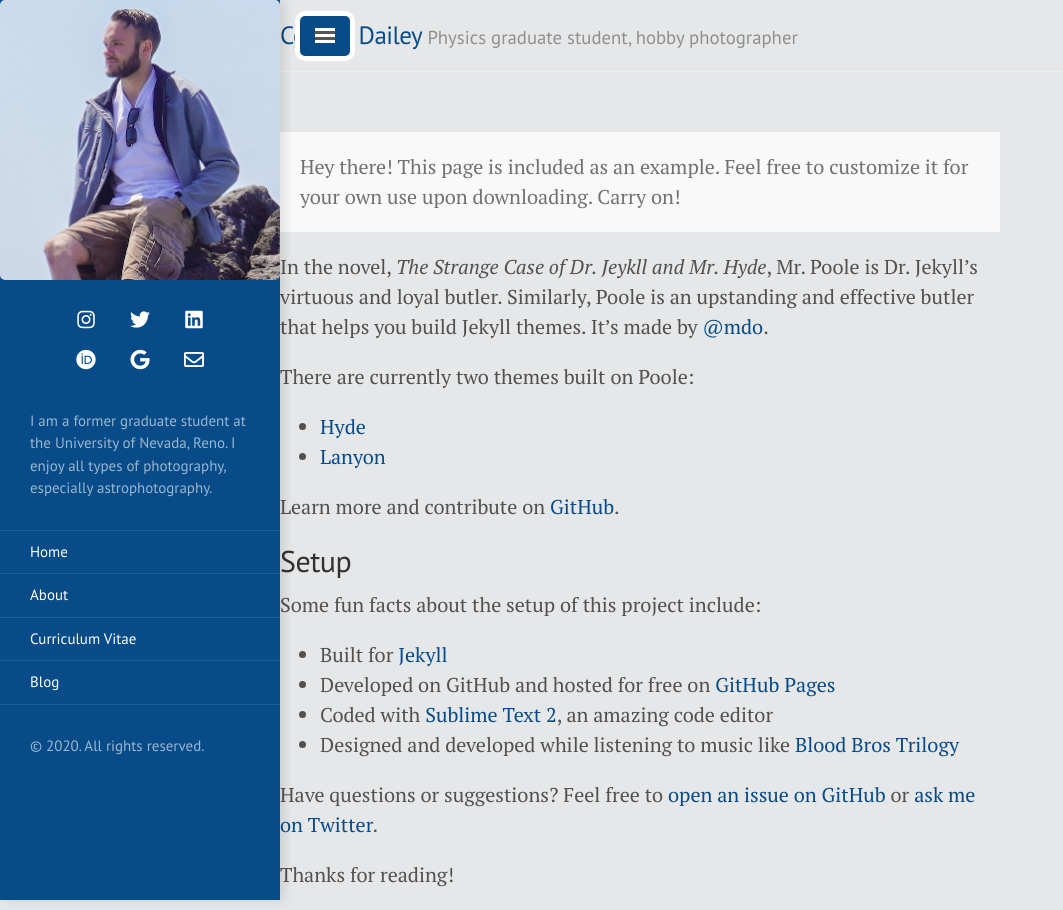
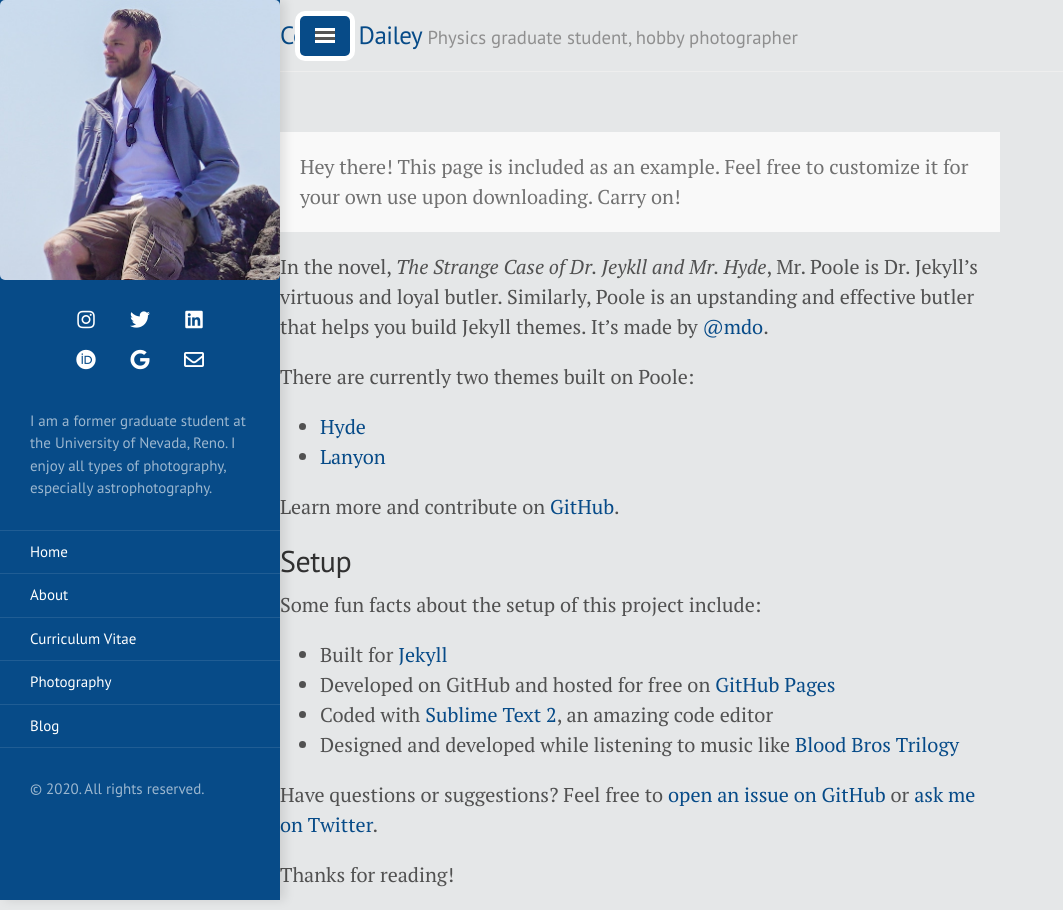
Before and after one commit to TakeTwiceDailey/TakeTwiceDailey.github.io, a Jekyll site: the page built from index.html, in a window 1280 px wide. Shown: the whole page, without its empty margins (0-1063 px from the left). Built offline with Jekyll 4.4.1, drawn with Linux system fonts in a browser that asks for light colours; nearby versions of some CDN libraries.

```diff
--- a/_includes/sidebar.html
+++ b/_includes/sidebar.html
@@ -97,6 +97,8 @@
       {% endif %}
     {% endfor %}
 
+
+    <a class="sidebar-nav-item" href="{{ site.baseurl }}/photography">Photography</a>
     <a class="sidebar-nav-item" href="{{ site.baseurl }}/blog">Blog</a>
 
     {% comment %}
```
